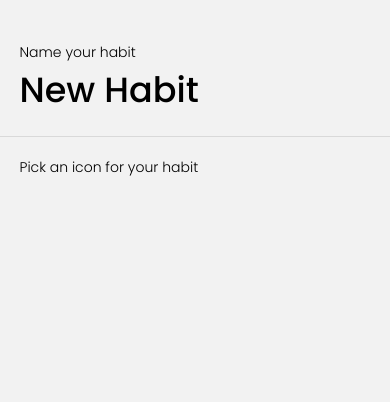
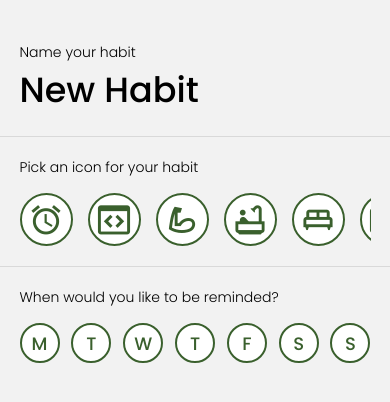
Before and after one commit to mkostacinska/Daily-App, a React Native app: screen /NewHabit in a window 390 px wide. Shown: the top 402 px of the page. Built offline with nearby package versions, Linux system fonts and the light colour scheme; no server answers.

Commit message:
feat: finished newHabit page
(no create button)

```diff
--- a/app/screens/NewHabitScreen.js
+++ b/app/screens/NewHabitScreen.js
@@ -1,8 +1,35 @@
 import { useEffect, useState, useRef } from 'react';
-import { KeyboardAvoidingView, Text, StyleSheet, View, TextInput, Dimensions } from 'react-native';
+import { KeyboardAvoidingView, Pressable, Text, StyleSheet, View, TextInput, Dimensions, ScrollView } from 'react-native';
 import PressableScale from '../components/PressableScale';
+import MaterialCommunityIcons from '@expo/vector-icons/MaterialCommunityIcons';
+
 function NewHabitScreen(props) {
     const [habitName, onChangeHabitName] = useState('');
+    const [icon, onChangeIcon] = useState('');
+    const [remindDays, onChangeRemindDays] = useState([]);
+    const icons = ['alarm', 'application-brackets-outline', 'arm-flex-outline',
+        'bathtub-outline', 'bed-king-outline', 'book-open-outline',
+        'bookshelf', 'calculator', 'candy-off', 'carrot', 'check', 'chef-hat',
+        'code-tags', 'fountain-pen', 'draw-pen', 'run', 'beer-outline'];
+    const days = ['Monday', 'Tuesday', 'Wednesday', 'Thursday', 'Friday', 'Saturday', 'Sunday']
+
+    const chooseIcon = (i) => {
+        onChangeIcon(i);
+    }
+
+    useEffect(() => {
+    }, [remindDays])
+
+    const addRemoveDay = (d) => {
+        const remind = [...remindDays]
+        if (remind.includes(d)) {
+            remind.splice(remind.indexOf(d), 1);
+        }
+        else {
+            remind.push(d);
+        }
+        onChangeRemindDays(remind)
+    }
 
     return (
         <KeyboardAvoidingView>
@@ -19,8 +46,31 @@ function NewHabitScreen(props) {
             <View style={{ borderBottomColor: '#D9D9D9', borderBottomWidth: 1, marginTop: 20 }} />
             <View style={[styles.container, { marginTop: 20 }]}>
                 <Text style={{ fontFamily: 'Poppins', fontSize: 14 }}>Pick an icon for your habit</Text>
+                <ScrollView style={styles.iconCarousel} horizontal={true} showsHorizontalScrollIndicator
+                    ={false}>
+                    {icons.map((i) => (
+                        <Pressable onPress={() => { chooseIcon(i) }} key={i}>
+                            <View style={[styles.icon, { backgroundColor: i == icon ? '#3A602D' : 'white' }]}>
+                                <MaterialCommunityIcons name={i} size={35} color={i == icon ? 'white' : '#3A602D'} />
+                            </View>
+                        </Pressable>
+                    ))}
+                </ScrollView>
             </View>
-        </KeyboardAvoidingView>
+            <View style={{ borderBottomColor: '#D9D9D9', borderBottomWidth: 1, marginTop: 20, marginBottom: 20 }} />
+            <View style={styles.container}>
+                <Text style={{ fontFamily: 'Poppins', fontSize: 14 }}>When would you like to be reminded?</Text>
+                <View style={{ display: 'flex', flexDirection: 'row', justifyContent: 'space-between', marginTop: 15 }}>
+                    {days.map((d) => (
+                        <Pressable onPress={() => { addRemoveDay(d) }}>
+                            <View key={d} style={[styles.dayCircle, { backgroundColor: remindDays.includes(d) ? '#3A602D' : 'white' }]}>
+                                <Text style={{ fontFamily: 'Poppins-Medium', fontSize: 18, color: remindDays.includes(d) ? 'white' : '#3A602D' }}>{d[0]}</Text>
+                            </View>
+                        </Pressable>
+                    ))}
+                </View>
+            </View>
+        </KeyboardAvoidingView >
     );
 }
 
@@ -32,6 +82,33 @@ const styles = StyleSheet.create({
     inputName: {
         fontFamily: 'Poppins-Medium',
         fontSize: 35,
+    },
+    iconCarousel: {
+        display: 'flex',
+        flexDirection: 'row',
+        overflow: 'scroll',
+        paddingTop: 15,
+    },
+    icon: {
+        borderRadius: 53 / 2,
+        borderColor: '#3A602D',
+        borderWidth: 2.7,
+        width: 53,
+        height: 53,
+        display: 'flex',
+        justifyContent: 'center',
+        alignItems: 'center',
+        marginRight: 15,
+    },
+    dayCircle: {
+        width: 40,
+        height: 40,
+        borderWidth: 2,
+        borderRadius: 20,
+        borderColor: '#3A602D',
+        display: 'flex',
+        justifyContent: 'center',
+        alignItems: 'center',
     }
 })
 
```
